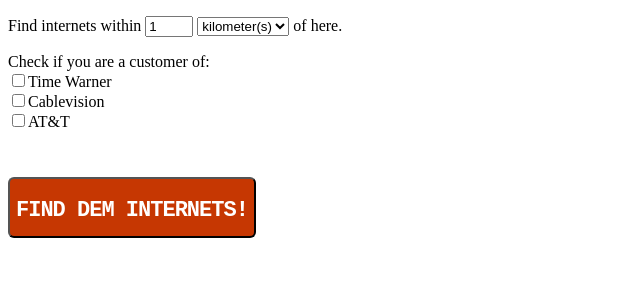
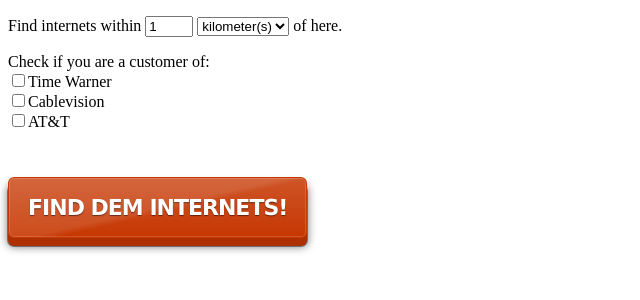
Before and after one commit to fakebenjay/nyc-wifi-2, a PHP site: page / in a window 1280 px wide. Shown: the top 300 px of the page, without its empty margins (0-640 px from the left). Run offline with PHP 8.4, Linux system fonts and the light colour scheme; some libraries are stand-ins or nearby versions.

Commit message:
BIG RED BUTTON

```diff
--- a/css/style.css
+++ b/css/style.css
@@ -24,32 +24,19 @@
 
 
 
-/* From Pali Madra on CodePen
+/* From Pali Madra on CodePen (with slight modification)
 https://codepen.io/palimadra/pen/jHodC */
 
 @import "compass/css3";
 
-button.button {
+.button {
   background-color: #C63702;
-  background-image:
-    linear-gradient(
-      167deg,
-      rgba(white, 0.1) 50%,
-      rgba(black, 0) 55%),
-    linear-gradient(
-      top,
-      rgba(white, 0.15),
-      rgba(black, 0));
+  background-image: linear-gradient(167deg, rgba(255, 255, 255, 0.1) 50%, rgba(0, 0, 0, 0) 55%), linear-gradient(to bottom, rgba(255, 255, 255, 0.15), rgba(0, 0, 0, 0));
   border-radius: 6px;
-  box-shadow:
-    0 0 0 1px #C63702 inset,
-    0 0 0 2px rgba(white, 0.15) inset,
-    0 8px 0 0 #AD3002,
-    0 8px 0 1px rgba(black, 0.4),
-    0 8px 8px 1px rgba(black, 0.5);
+  box-shadow: 0 0 0 1px #C63702 inset, 0 0 0 2px rgba(255, 255, 255, 0.15) inset, 0 8px 0 0 #AD3002, 0 8px 0 1px rgba(0, 0, 0, 0.4), 0 8px 8px 1px rgba(0, 0, 0, 0.5);
   color: #FFF;
   display: inline-block;
-  font-family: "Courier New";
+  font-family: "Lucida Grande", Arial, sans-serif;
   font-size: 22px;
   font-weight: bold;
   height: 61px;
@@ -58,25 +45,26 @@ button.button {
   margin: 30px 0 10px;
   position: relative;
   text-align: center;
-  text-shadow: 0 1px 1px rgba(black, 0.5);
+  text-shadow: 0 1px 1px rgba(0, 0, 0, 0.5);
   text-decoration: none !important;
   top: 0;
-  @include transition(0.15s);
-  &:hover, &:focus {
-    background-color: #D13902;
-    box-shadow:
-      0 0 0 1px #C63702 inset,
-      0 0 0 2px rgba(white, 0.15) inset,
-      0 10px 0 0 #AD3002,
-      0 10px 0 1px rgba(black, 0.4),
-      0 10px 8px 1px rgba(black, 0.6);
-      top: -2px;
-  }
-  &:active {
-    box-shadow:
-      0 0 0 1px #AD3002 inset,
-      0 0 0 2px rgba(white, 0.15) inset,
-      0 0 0 1px rgba(black, 0.4);
-    @include transform(translateY(10px));
-  }
+  width: relative;
+  padding-left: 20px;
+  padding-right: 20px;
+  -moz-transition: 0.15s;
+  -o-transition: 0.15s;
+  -webkit-transition: 0.15s;
+  transition: 0.15s;
 }
+.button:hover, .button:focus {
+  background-color: #D13902;
+  box-shadow: 0 0 0 1px #C63702 inset, 0 0 0 2px rgba(255, 255, 255, 0.15) inset, 0 10px 0 0 #AD3002, 0 10px 0 1px rgba(0, 0, 0, 0.4), 0 10px 8px 1px rgba(0, 0, 0, 0.6);
+  top: -2px;
+}
+.button:active {
+  box-shadow: 0 0 0 1px #AD3002 inset, 0 0 0 2px rgba(255, 255, 255, 0.15) inset, 0 0 0 1px rgba(0, 0, 0, 0.4);
+  -moz-transform: translateY(10px);
+  -ms-transform: translateY(10px);
+  -webkit-transform: translateY(10px);
+  transform: translateY(10px);
+}
--- a/index.html
+++ b/index.html
@@ -33,7 +33,7 @@
           <input type="checkbox" id="cablevision">Cablevision</input><br>
           <input type="checkbox" id="att">AT&T</input>
       </p>
-      <button class="button">FIND DEM INTERNETS!</button>
+      <a href="#" class="button">FIND DEM INTERNETS!</a>
       <div id="map"></div>
     </main>
     <div id="loading">
--- a/js/app.js
+++ b/js/app.js
@@ -1,6 +1,6 @@
 $(() => {
   $loadScreen = $('div#loading').hide()
-  $button = $('button.button')
+  $button = $('.button')
   $mapArea = $('div#map').hide()
   let sCont = new SearchController($button, $mapArea, $loadScreen)
 })
```
